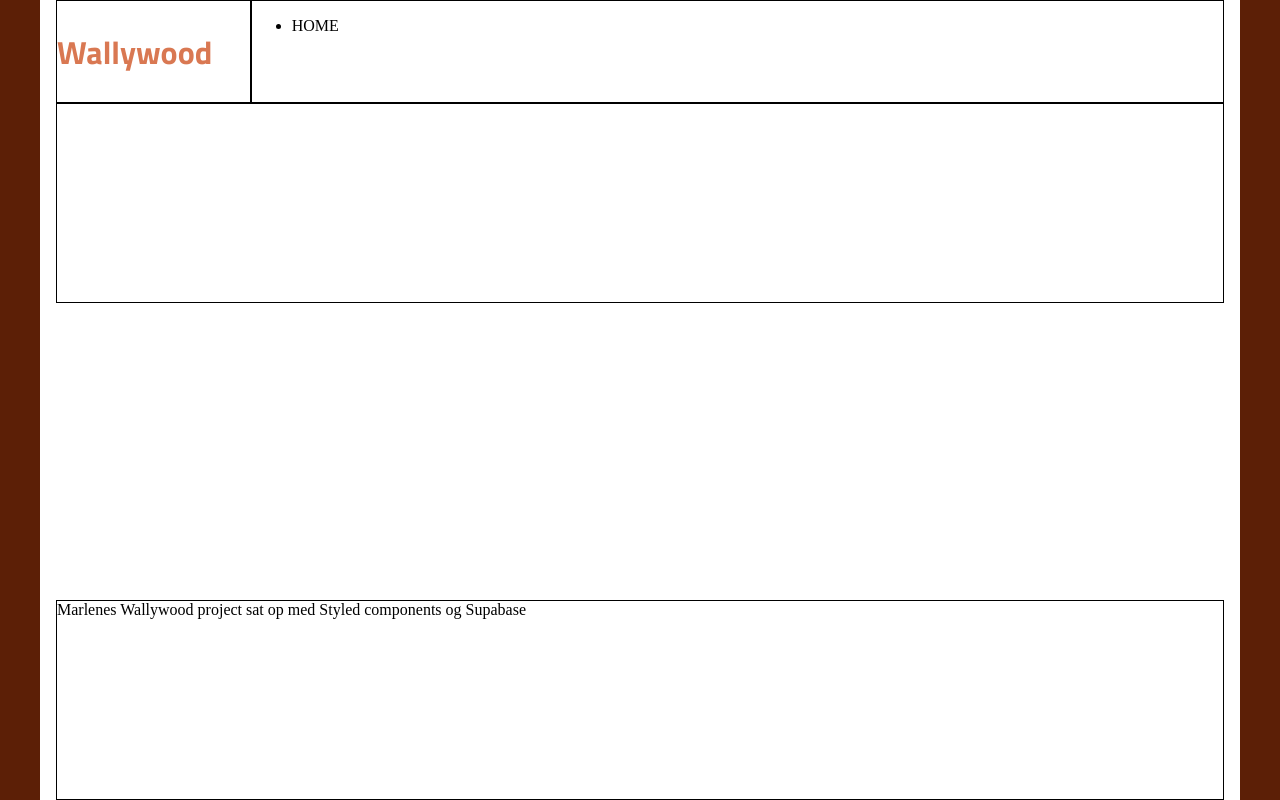
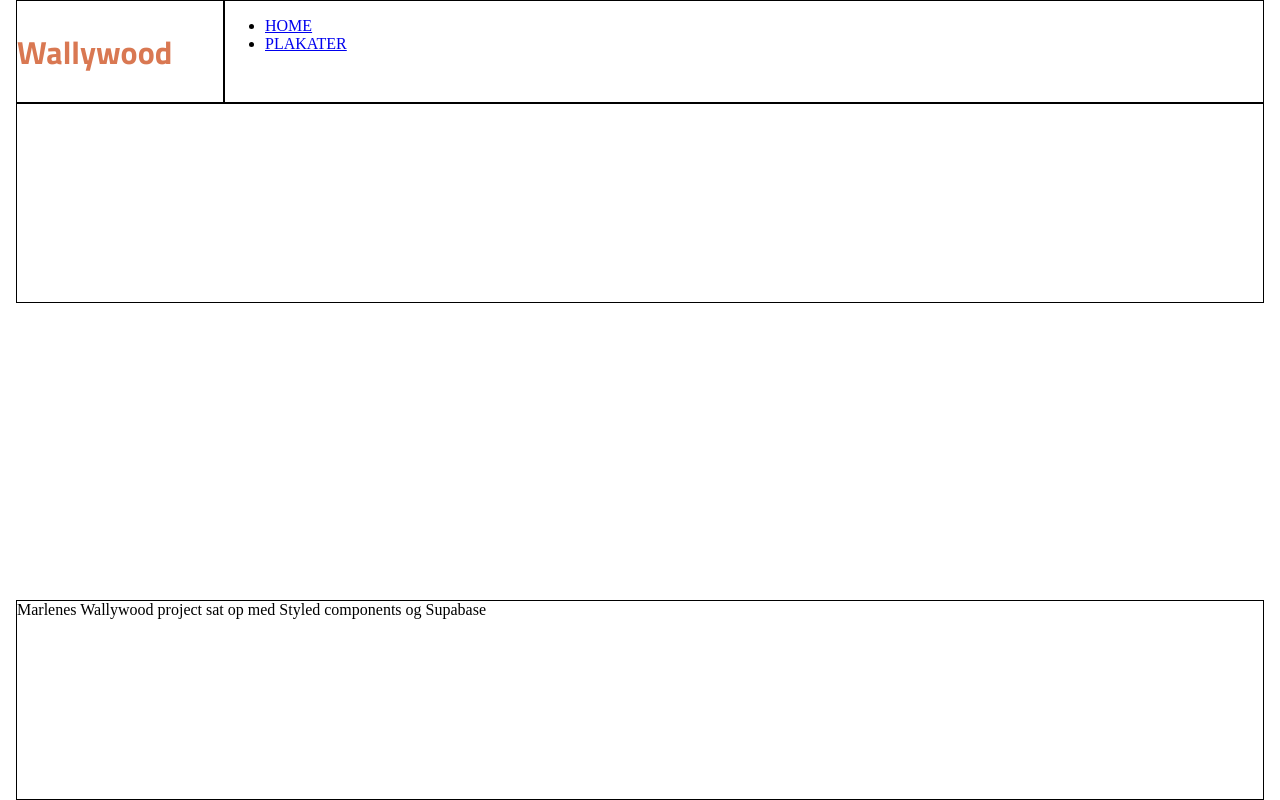
Before and after one commit to MarlaRey/ReactAppStyledComponentSupabase, a React (Vite) app: page /posters in a window 1280 px wide. Built offline with nearby package versions, Linux system fonts and the light colour scheme.

Commit message:
nu med menu

```diff
--- a/package.json
+++ b/package.json
@@ -10,8 +10,12 @@
     "preview": "vite preview"
   },
   "dependencies": {
+    "@supabase/supabase-js": "^2.39.6",
+    "install": "^0.13.0",
+    "npm": "^10.4.0",
     "react": "^18.2.0",
     "react-dom": "^18.2.0",
+    "react-router-dom": "^6.22.0",
     "styled-components": "^6.1.8"
   },
   "devDependencies": {
--- a/src/App.jsx
+++ b/src/App.jsx
@@ -11,12 +11,12 @@ function App() {
 
   return (
     <>
-      <Container maxwidth= "1200">
+      <Container $maxwidth= "1200">
         <Grid>
-        <Header area="header"/>
-        <NavBar area= "navbar"/>
-        <Main area="main"/>
-        <Footer area= "footer"/>
+        <Header />
+        <NavBar />
+        <Main />
+        <Footer/>
         </Grid>
       </Container>
 
--- a/src/Components/NavBar.jsx
+++ b/src/Components/NavBar.jsx
@@ -1,12 +1,14 @@
 import React from "react";
 import { NavBarContainer } from "./NavBar.style";
+import { NavLink } from "react-router-dom";
 
 export const NavBar = () => {
     return (
         <NavBarContainer>
-        <ul>
-            <li>HOME</li>
-        </ul>
+            <ul>
+                <li><NavLink key="home-link" to="/">HOME</NavLink></li>
+                <li><NavLink key="posters-link" to="/posters">PLAKATER</NavLink></li>
+            </ul>
         </NavBarContainer>
-    )
-}
+    );
+};
--- /dev/null
+++ b/src/Pages/HomePage.jsx
@@ -0,0 +1,5 @@
+export const HomePage = () => {
+    return (
+        <div>homepage</div>
+    )
+}
--- /dev/null
+++ b/src/Pages/PosterPage.style.js
@@ -0,0 +1,5 @@
+import styled from "styled-components";
+
+export const PosterPageContainer = styled.div`
+display:flex;
+`
--- /dev/null
+++ b/src/Providers/SupabaseProvider.jsx
@@ -0,0 +1,28 @@
+import { createClient } from "@supabase/supabase-js";
+import { createContext, useState, useEffect, } from "react";
+
+const SupabaseContext = createContext ()
+
+export const SupabaseProvider = ({children}) => {
+    const [supabase, setSupabase] = useState(null)
+
+    const supabaseUrl = 'https://trtjlojvhcilauwpqwgr.supabase.co';
+    const supabaseKey = import.meta.env.VITE_SUPABASE_KEY;
+
+    useEffect ( () => {
+        setSupabase (createClient (supabaseUrl, supabaseKey))
+    },
+    //dependency array: (hvis denne ændrer sig, skal den rendere på ny)
+    [supabaseKey]
+
+    )
+
+    return (
+        <SupabaseContext.Provider value ={{supabase}}>
+            {children}
+        </SupabaseContext.Provider>
+    )
+}
+
+//med dette kan du kalde useSupabase rundt i dine komponenter, så får du ovenstående supabaseobject til rådighed.
+export const useSupabase = () => useContext (SupabaseContext)
--- a/src/main.jsx
+++ b/src/main.jsx
@@ -4,14 +4,20 @@ import App from './App.jsx'
 import { GlobalStyle } from './StyledComponents/Global.style.js'
 import { ThemeProvider } from 'styled-components'
 import { theme } from './StyledComponents/Theme.style.js'
+import { SupabaseProvider } from './Providers/SupabaseProvider.jsx'
+import { BrowserRouter } from 'react-router-dom'
 
 ReactDOM.createRoot(document.getElementById('root')).render(
   <React.StrictMode>
+    <BrowserRouter>
+    <SupabaseProvider>
     {/* her kaldes temaet theme fra Styled Components */}
     <ThemeProvider theme={theme}>
     <GlobalStyle/>
 
     <App />
     </ThemeProvider>
+    </SupabaseProvider>
+    </BrowserRouter>
   </React.StrictMode>,
 )
```
Also changed, not shown: src/Components/AppRouter/AppRouter.jsx (added, +12 -0 lines), src/Pages/PosterPage.jsx (added, +8 -0 lines), 2 other files (tests, documents, lock files or other folders).
